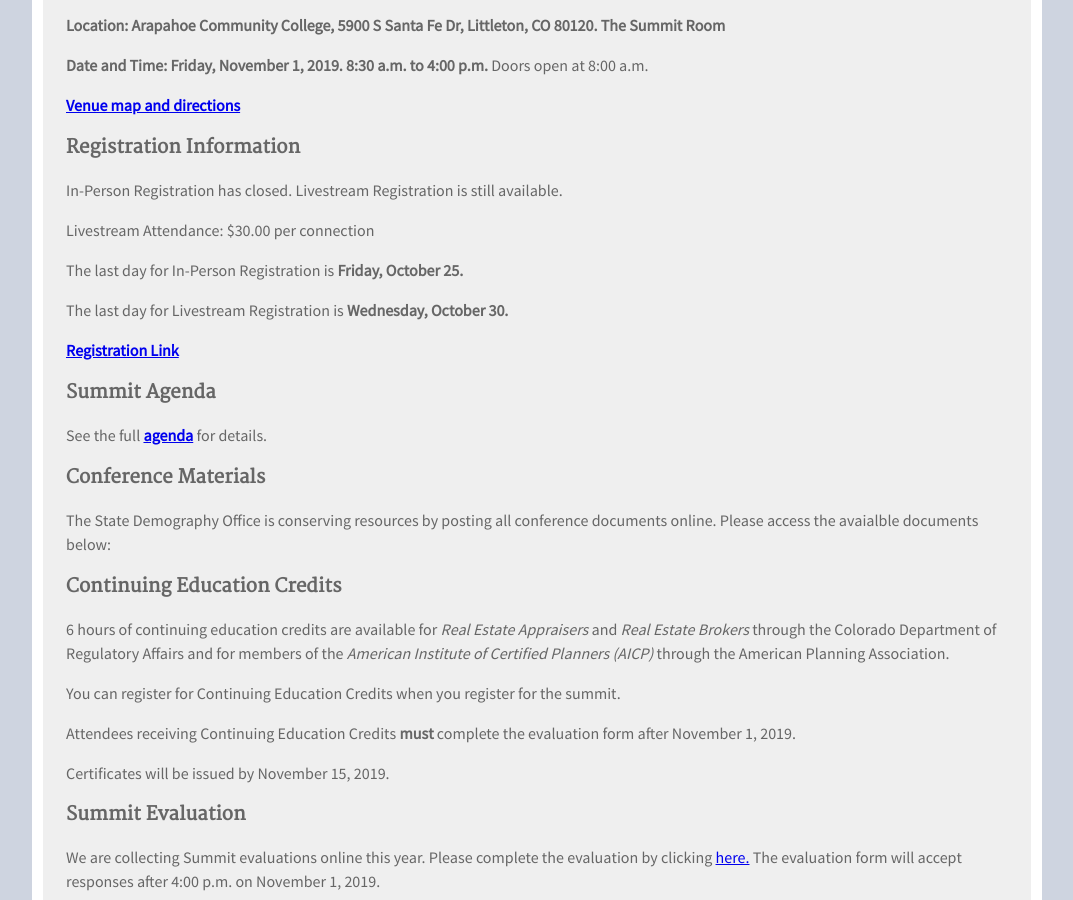
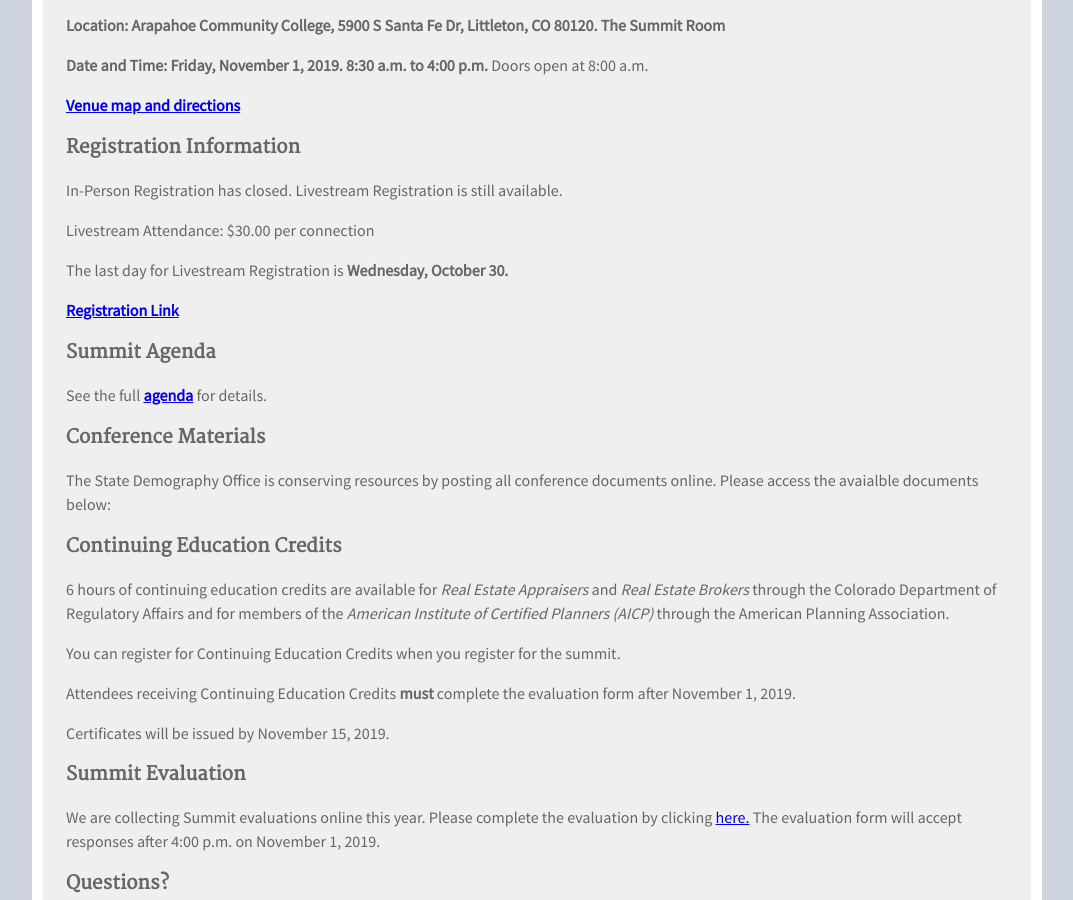
Before and after one commit to TBleess/Website_New, a Jekyll site: the page built from pages/9_Not_in_Menu/demography_summit_2019.md, in a window 1280 px wide and 900 px high, scrolled down 1511 px. Shown: the whole window, without its empty margins (103-1176 px from the left). Built offline with Jekyll 4.4.1, drawn with Linux system fonts in a browser that asks for light colours.

Commit message:
Update demography_summit_2019.md

```diff
--- a/pages/9_Not_in_Menu/demography_summit_2019.md
+++ b/pages/9_Not_in_Menu/demography_summit_2019.md
@@ -40,8 +40,6 @@
 
 Livestream Attendance: $30.00 per connection
 
-The last day for In-Person Registration is **Friday, October 25.**
-
 The last day for Livestream Registration is **Wednesday, October 30.**
 
 **[Registration Link](https://www.eventbrite.com/e/37th-annnual-state-demography-summit-tickets-59855650863)**
```
